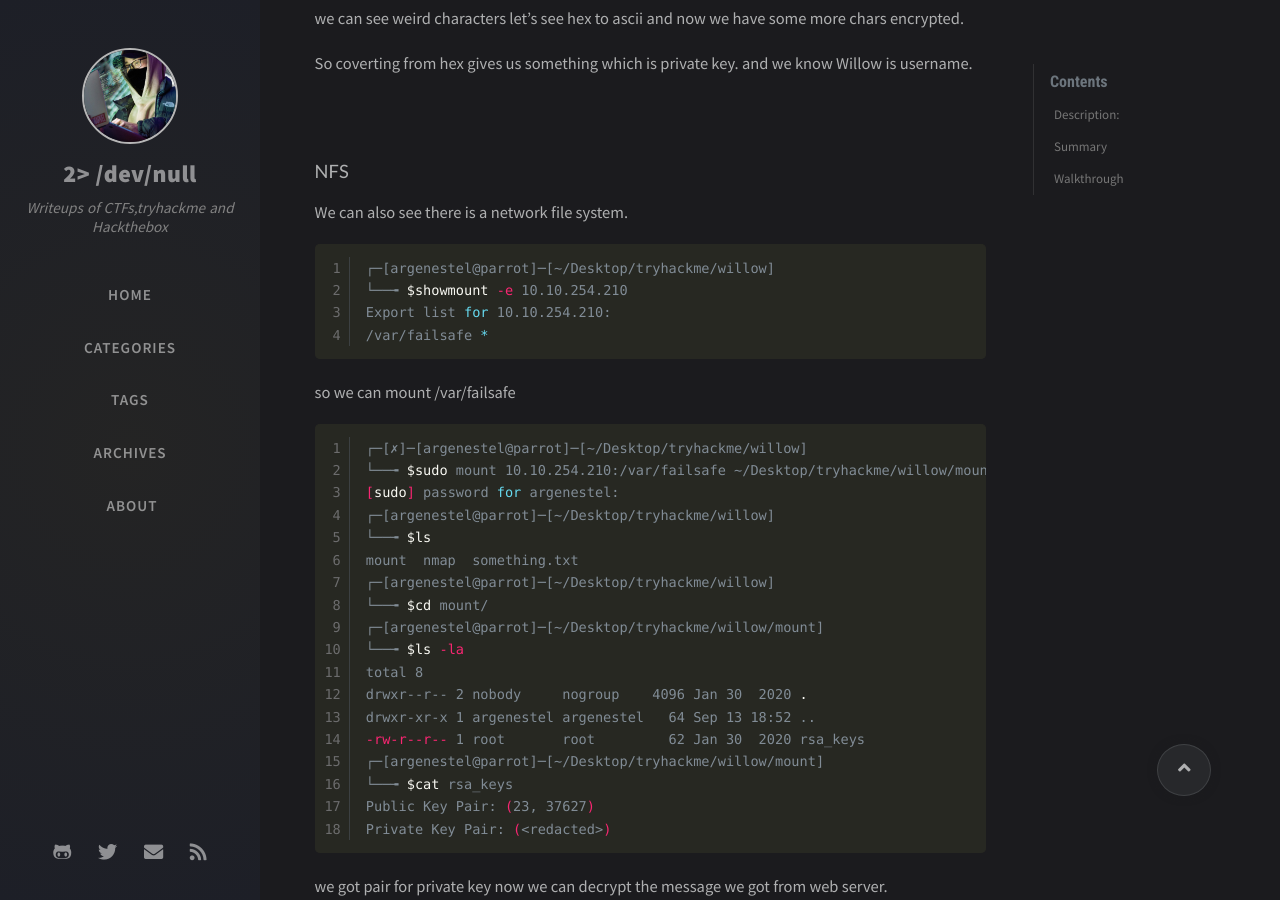
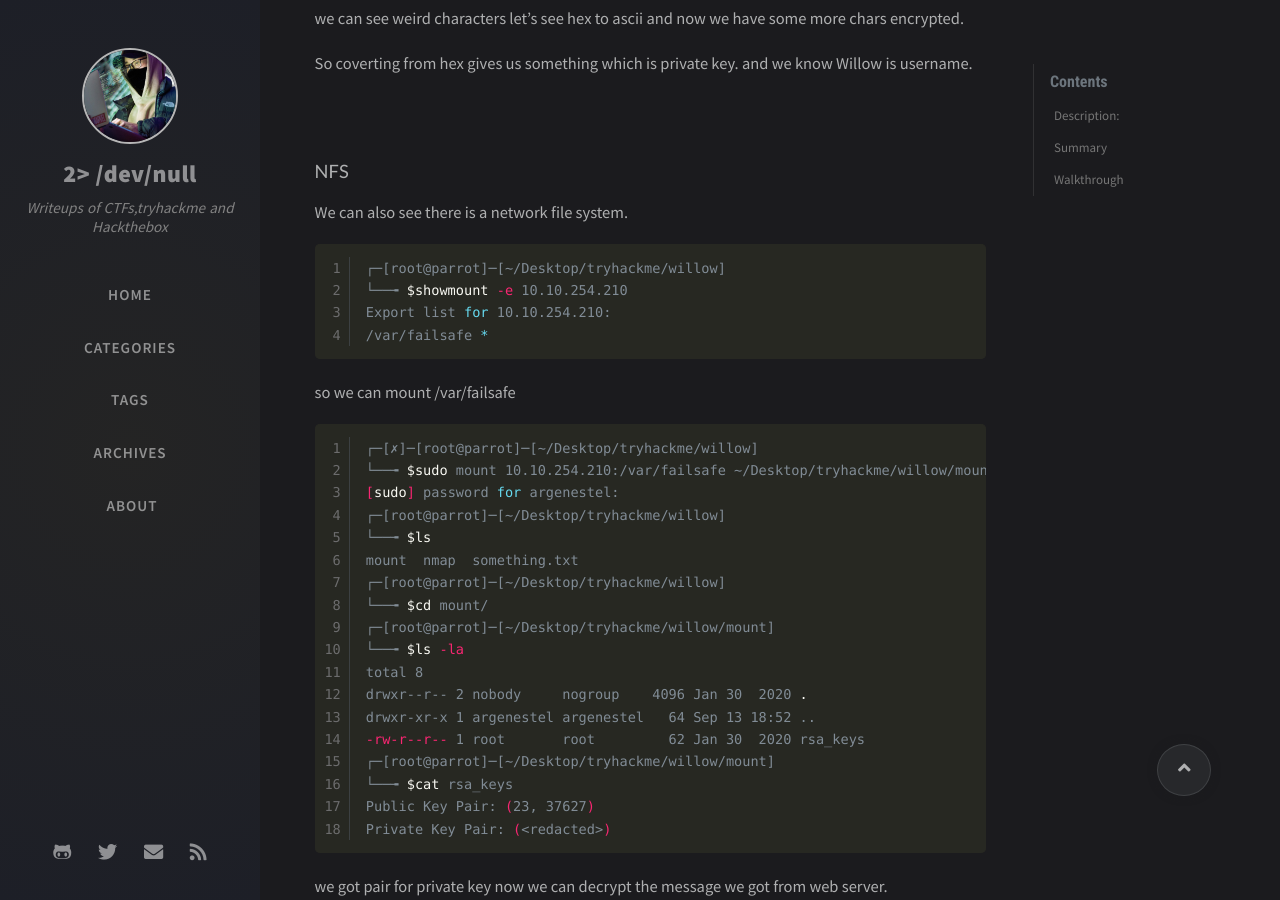
Before and after one commit to darksec1337/darksec1337.github.io, a Jekyll site: the page built from _posts/2020-09-12-Willow-Writeup.md, in a window 1280 px wide and 900 px high, scrolled down 2113 px. Built offline with Jekyll 4.4.1, drawn with Linux system fonts in a browser that asks for light colours; nearby versions of some CDN libraries; comment, search, counter and statistics services are not loaded; some of the changed text lies outside the part shown.

Commit message:
Update 2020-09-12-Willow-Writeup.md

````diff
--- a/_posts/2020-09-12-Willow-Writeup.md
+++ b/_posts/2020-09-12-Willow-Writeup.md
@@ -30,7 +30,7 @@ The Following Post is writeup of Kiba room of tryhackme <https://tryhackme.com/r
 Let's start with nmap scan.
 
 ```bash
-┌─[✗]─[argenestel@parrot]─[~/Desktop/tryhackme/willow]
+┌─[✗]─[root@parrot]─[~/Desktop/tryhackme/willow]
 └──╼ $cat nmap/willow
 # Nmap 7.80 scan initiated Sun Sep 13 18:07:07 2020 as: nmap -sC -sV -oN nmap/willow 10.10.254.210
 Nmap scan report for 10.10.254.210
@@ -97,7 +97,7 @@ and we know Willow is username.
 We can also see there is a network file system.<br />
 
 ```bash
-┌─[argenestel@parrot]─[~/Desktop/tryhackme/willow]
+┌─[root@parrot]─[~/Desktop/tryhackme/willow]
 └──╼ $showmount -e 10.10.254.210
 Export list for 10.10.254.210:
 /var/failsafe *
@@ -105,21 +105,21 @@ Export list for 10.10.254.210:
 so we can mount /var/failsafe
 
 ```bash
-┌─[✗]─[argenestel@parrot]─[~/Desktop/tryhackme/willow]
+┌─[✗]─[root@parrot]─[~/Desktop/tryhackme/willow]
 └──╼ $sudo mount 10.10.254.210:/var/failsafe ~/Desktop/tryhackme/willow/mount
 [sudo] password for argenestel:
-┌─[argenestel@parrot]─[~/Desktop/tryhackme/willow]
+┌─[root@parrot]─[~/Desktop/tryhackme/willow]
 └──╼ $ls
 mount  nmap  something.txt
-┌─[argenestel@parrot]─[~/Desktop/tryhackme/willow]
+┌─[root@parrot]─[~/Desktop/tryhackme/willow]
 └──╼ $cd mount/
-┌─[argenestel@parrot]─[~/Desktop/tryhackme/willow/mount]
+┌─[root@parrot]─[~/Desktop/tryhackme/willow/mount]
 └──╼ $ls -la
 total 8
 drwxr--r-- 2 nobody     nogroup    4096 Jan 30  2020 .
 drwxr-xr-x 1 argenestel argenestel   64 Sep 13 18:52 ..
 -rw-r--r-- 1 root       root         62 Jan 30  2020 rsa_keys
-┌─[argenestel@parrot]─[~/Desktop/tryhackme/willow/mount]
+┌─[root@parrot]─[~/Desktop/tryhackme/willow/mount]
 └──╼ $cat rsa_keys
 Public Key Pair: (23, 37627)
 Private Key Pair: (<redacted>)
@@ -166,7 +166,7 @@ so we got user.jpg and we can use steghide to extract root flag.<br />
 The hint was we already got flag and now we have root password.
 
 ```bash
-┌─[argenestel@parrot]─[~/Desktop/tryhackme/willow]
+┌─[root@parrot]─[~/Desktop/tryhackme/willow]
 └──╼ $steghide extract -sf user.jpg
 Enter passphrase:
 wrote extracted data to "root.txt".
````
